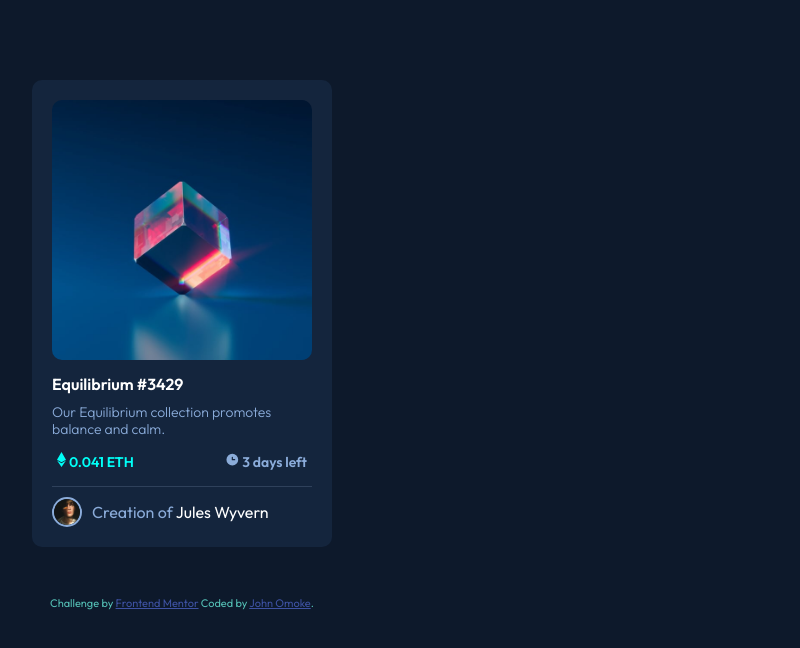
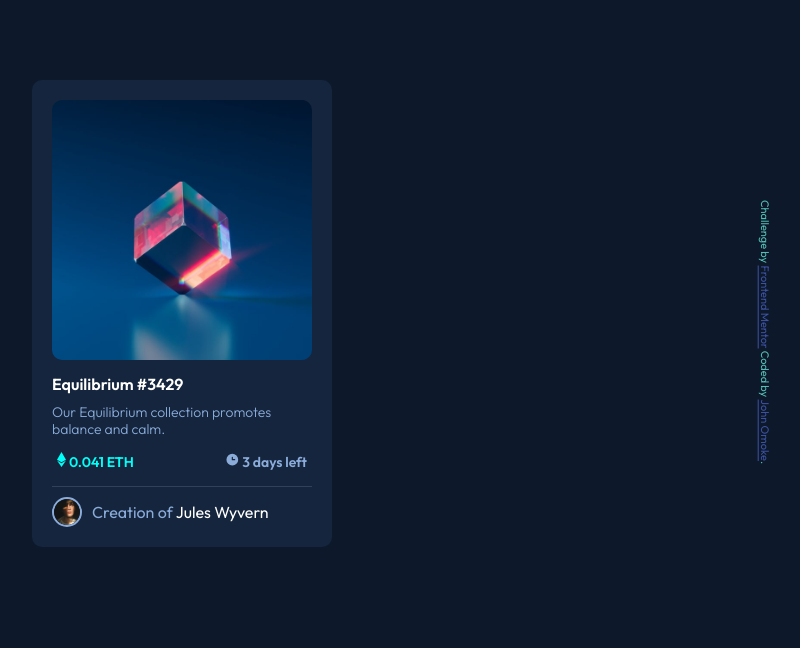
Before and after one commit to jomoke814/NFT-preview-card-component, a plain HTML site: page index.html in a window 1280 px wide. Shown: the whole page, without its empty margins (458-1258 px from the left). Drawn offline with Linux system fonts and the light colour scheme.

```diff
--- a/css/styles.css
+++ b/css/styles.css
@@ -111,9 +111,13 @@ hr {
 }
 
 .attribution {
+    position: absolute;
+    top: 200px;
+    left: 95%;
     color: #54bfb5;
     font-size: 11px;
     text-align: center;
+    writing-mode: vertical-rl;
 }
 
 .attribution a {
```
